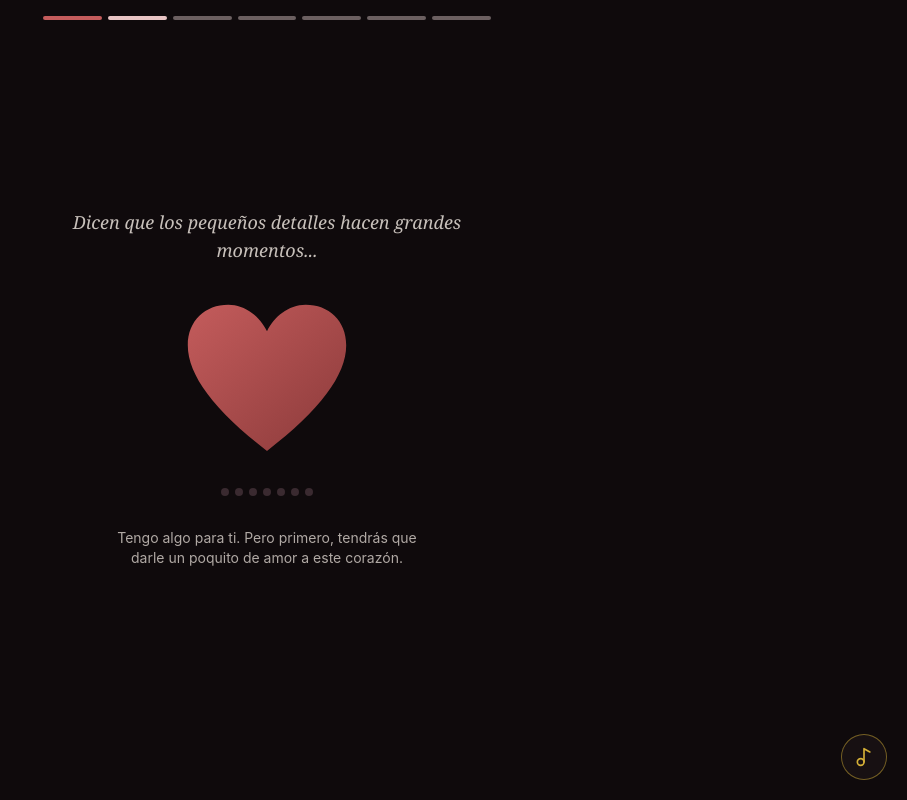
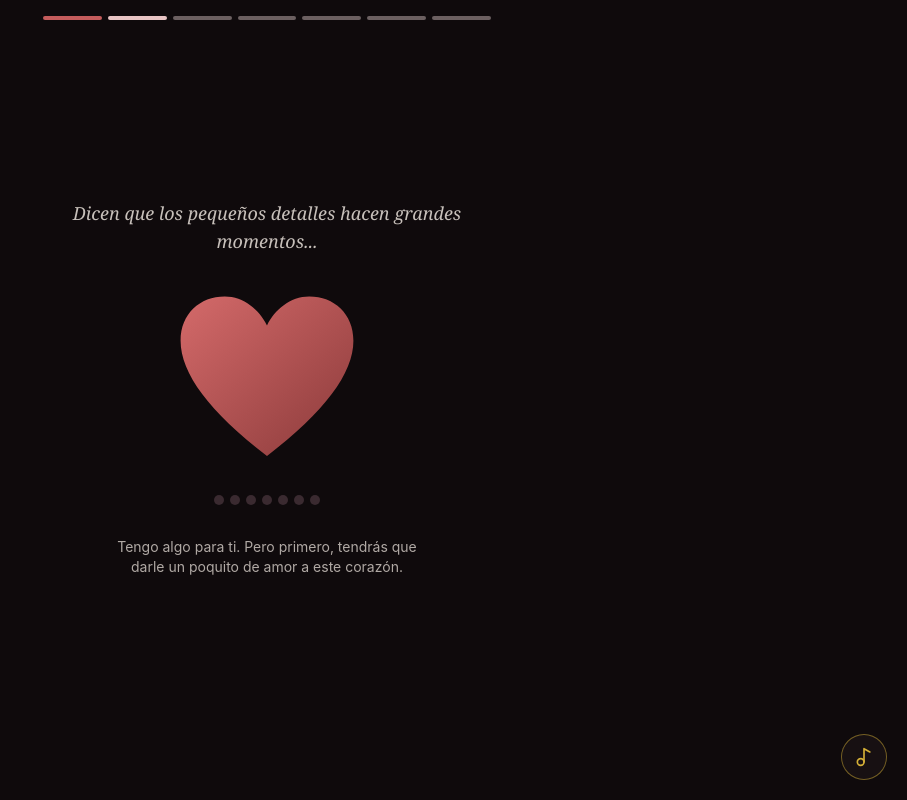
Before and after one commit to bolivarwaldir/Pagina-de-citas, a Next.js app: page / in a window 1280 px wide. Both pictures are taken after a click on the button "Tengo curiosidad ✨". Shown: the whole page, without its empty margins (373-1280 px from the left). Built offline with nearby package versions, Linux system fonts and the light colour scheme.

Commit message:
Animacion corazon y sonido movil

```diff
--- a/src/app/page.tsx
+++ b/src/app/page.tsx
@@ -63,11 +63,27 @@ export default function Home() {
   useEffect(() => {
     const audio = document.getElementById("bg-music") as HTMLAudioElement | null;
     if (!audio) return;
-    if (musicOn) {
-      audio.play().catch(() => {});
-    } else {
-      audio.pause();
-    }
+
+    const tryPlay = () => {
+      if (musicOn) audio.play().catch(() => {});
+      else audio.pause();
+    };
+
+    tryPlay();
+
+    // Mobile browsers require a user gesture — start on first interaction
+    const unlock = () => {
+      tryPlay();
+      document.removeEventListener("touchstart", unlock);
+      document.removeEventListener("click", unlock);
+    };
+    document.addEventListener("touchstart", unlock, { once: true });
+    document.addEventListener("click", unlock, { once: true });
+
+    return () => {
+      document.removeEventListener("touchstart", unlock);
+      document.removeEventListener("click", unlock);
+    };
   }, [musicOn]);
 
   useEffect(() => {
--- a/src/components/InteractiveHeart.tsx
+++ b/src/components/InteractiveHeart.tsx
@@ -9,7 +9,7 @@ interface InteractiveHeartProps {
 
 export default function InteractiveHeart({ onComplete }: InteractiveHeartProps) {
   const [taps, setTaps] = useState(0);
-  const [sparks, setSparks] = useState<{ id: number; x: number; y: number }[]>([]);
+  const [sparks, setSparks] = useState<{ id: number; x: number; y: number; emoji: string }[]>([]);
   const [isComplete, setIsComplete] = useState(false);
   const maxTaps = 7;
 
@@ -18,64 +18,64 @@ export default function InteractiveHeart({ onComplete }: InteractiveHeartProps)
     const newTaps = taps + 1;
     setTaps(newTaps);
 
-    // Generate sparkles
-    const newSparks = Array.from({ length: 6 }, (_, i) => ({
+    const emojis = ["✨", "💖", "⭐", "💫"];
+    const newSparks = Array.from({ length: 8 }, (_, i) => ({
       id: Date.now() + i,
-      x: (Math.random() - 0.5) * 120,
-      y: (Math.random() - 0.5) * 80,
+      x: (Math.random() - 0.5) * 160,
+      y: (Math.random() - 0.5) * 100,
+      emoji: emojis[Math.floor(Math.random() * emojis.length)],
     }));
     setSparks((prev) => [...prev, ...newSparks]);
     setTimeout(() => {
       setSparks((prev) => prev.filter((s) => !newSparks.find((ns) => ns.id === s.id)));
-    }, 900);
+    }, 1000);
 
     if (newTaps >= maxTaps) {
       setIsComplete(true);
-      setTimeout(() => onComplete(), 1000);
+      setTimeout(() => onComplete(), 1200);
     }
   }, [taps, isComplete, onComplete]);
 
   const fill = Math.min((taps / maxTaps) * 100, 100);
-  const scale = 1 + taps * 0.04;
 
   return (
     <div className="flex flex-col items-center relative">
-      {/* Sparkles */}
       <AnimatePresence>
         {sparks.map((s) => (
           <motion.span
             key={s.id}
-            initial={{ opacity: 1, scale: 0, x: 0, y: 0 }}
-            animate={{ opacity: 0, scale: 1.2, x: s.x, y: s.y - 30 }}
+            initial={{ opacity: 1, scale: 0.3, x: 0, y: 0 }}
+            animate={{ opacity: 0, scale: 1.4, x: s.x, y: s.y - 40 }}
             exit={{ opacity: 0 }}
-            transition={{ duration: 0.8 }}
-            className="absolute text-xl pointer-events-none"
+            transition={{ duration: 0.9, ease: "easeOut" }}
+            className="absolute text-2xl pointer-events-none select-none"
             style={{ left: "50%", top: "50%" }}
           >
-            ✨
+            {s.emoji}
           </motion.span>
         ))}
       </AnimatePresence>
 
-      {/* Heart */}
       <motion.button
         onClick={handleTap}
-        whileTap={{ scale: 0.85 }}
-        animate={{ scale }}
-        transition={{ type: "spring", stiffness: 400, damping: 15 }}
+        whileTap={{ scale: 0.82 }}
+        animate={{
+          scale: isComplete ? [1, 1.15, 1.05] : 1 + taps * 0.05,
+        }}
+        transition={{ type: "spring", stiffness: 500, damping: 12 }}
         className="focus:outline-none bg-transparent border-none p-0"
         aria-label="Toca el corazón"
       >
-        <svg viewBox="0 0 100 100" className="w-44 h-44">
+        <svg viewBox="0 0 100 100" className="w-48 h-48">
           <defs>
             <linearGradient id="hg" x1="0%" y1="0%" x2="100%" y2="100%">
-              <stop offset="0%" stopColor="#F8E1E1" />
-              <stop offset={`${fill}%`} stopColor="#F8E1E1" />
-              <stop offset={`${fill}%`} stopColor="#C45C5C" />
+              <stop offset="0%" stopColor="#FFE4E4" />
+              <stop offset={`${fill}%`} stopColor="#FFE4E4" />
+              <stop offset={`${fill}%`} stopColor="#D46A6A" />
               <stop offset="100%" stopColor="#8B3A3A" />
             </linearGradient>
-            <filter id="softGlow">
-              <feGaussianBlur stdDeviation="1.5" result="blur" />
+            <filter id="glow">
+              <feGaussianBlur stdDeviation="2" result="blur" />
               <feMerge>
                 <feMergeNode in="blur" />
                 <feMergeNode in="SourceGraphic" />
@@ -85,29 +85,23 @@ export default function InteractiveHeart({ onComplete }: InteractiveHeartProps)
           <path
             d="M50 88 C20 65, 5 45, 5 28 C5 14, 15 5, 28 5 C38 5, 46 12, 50 20 C54 12, 62 5, 72 5 C85 5, 95 14, 95 28 C95 45, 80 65, 50 88 Z"
             fill="url(#hg)"
-            filter={isComplete ? "url(#softGlow)" : undefined}
+            filter={taps > 2 ? "url(#glow)" : undefined}
           />
         </svg>
       </motion.button>
 
-      {/* Progress dots */}
       <div className="mt-4 flex gap-1.5">
         {[...Array(maxTaps)].map((_, i) => (
-          <div
+          <motion.div
             key={i}
-            className={`w-2 h-2 rounded-full transition-all ${
-              i < taps ? "bg-[#C45C5C] scale-110" : "bg-[#3a2a30]"
-            }`}
+            animate={{ scale: i < taps ? 1.2 : 1 }}
+            className={`w-2.5 h-2.5 rounded-full ${i < taps ? "bg-[#D46A6A]" : "bg-[#3a2a30]"}`}
           />
         ))}
       </div>
 
       {taps > 0 && taps < maxTaps && (
-        <motion.p
-          initial={{ opacity: 0 }}
-          animate={{ opacity: 1 }}
-          className="mt-2 text-sm text-white/60"
-        >
+        <motion.p initial={{ opacity: 0 }} animate={{ opacity: 1 }} className="mt-2 text-sm text-white/60">
           {maxTaps - taps} toques más...
         </motion.p>
       )}
```
